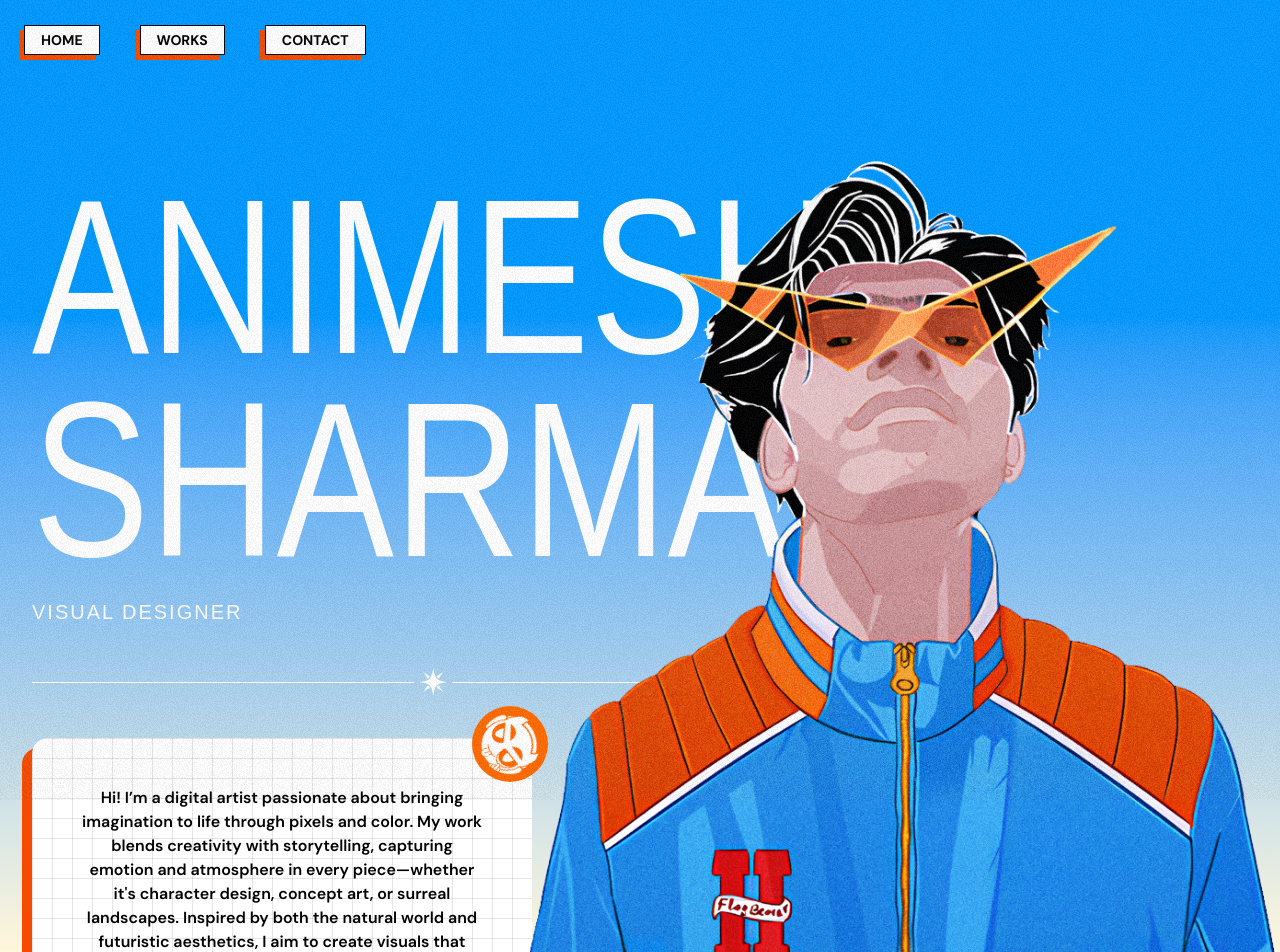
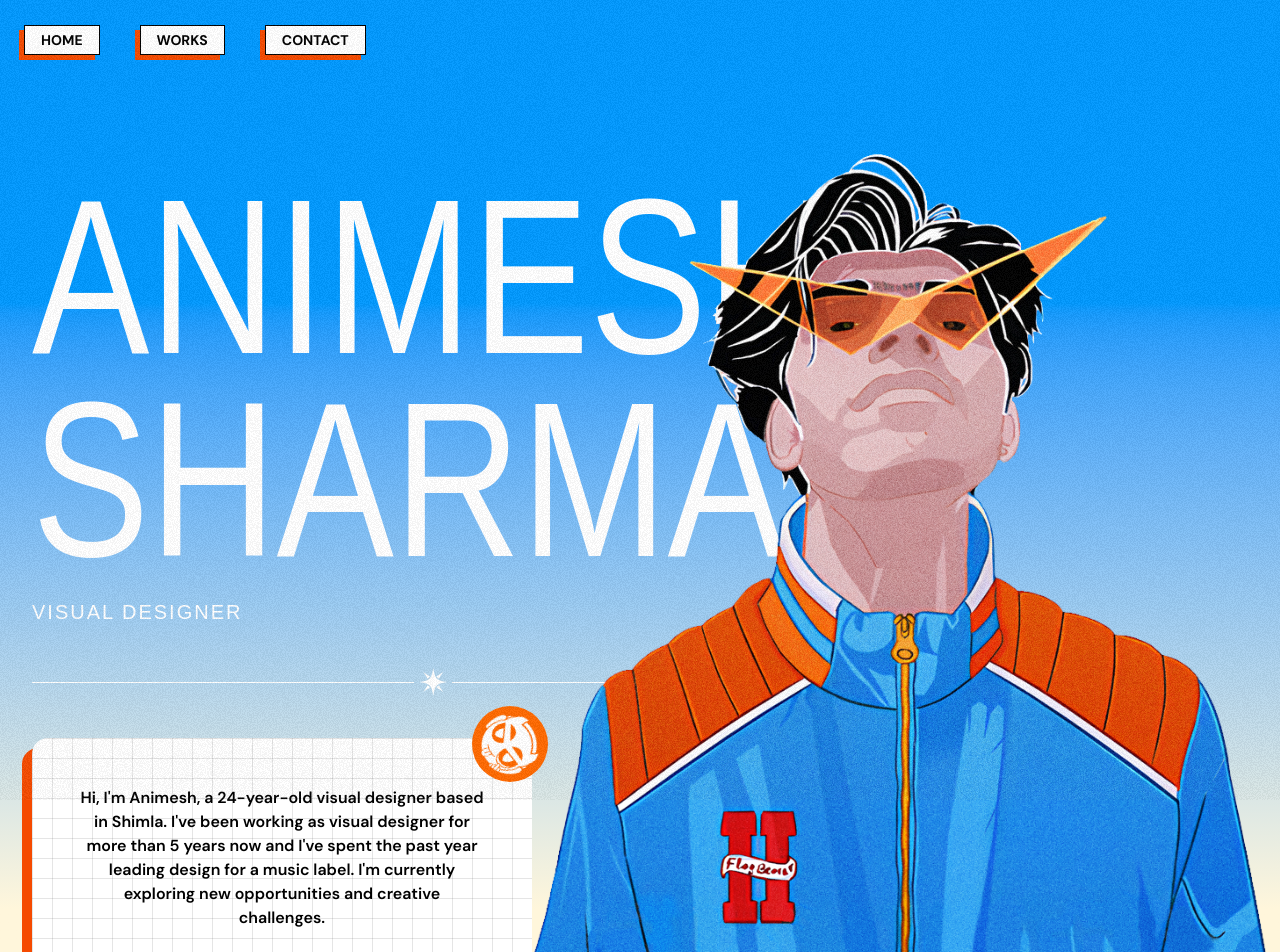
Before and after one commit to savarkavi/animesh-portfolio, a Next.js app: page / in a window 1280 px wide. Shown: the top 952 px of the page. Built offline with nearby package versions, Linux system fonts and the light colour scheme; a web font is replaced by a local one.

Commit message:
update Hero component text and copyright year in Footer

```diff
--- a/src/components/Footer.tsx
+++ b/src/components/Footer.tsx
@@ -116,12 +116,11 @@ const Footer = () => {
               >
                 animesh.sharma.art@gmail.com
               </Link>
-              <p className="md:text-base">9840771756</p>
             </div>
           </div>
         </div>
         <p className="absolute bottom-4 z-10 uppercase">
-          © Copyright Animesh 2025
+          © Copyright Animesh 2026
         </p>
       </div>
     </div>
--- a/src/components/Hero.tsx
+++ b/src/components/Hero.tsx
@@ -64,13 +64,11 @@ const Hero = () => {
           <p
             className={`text-center font-semibold text-black md:text-xl xl:text-base 2xl:text-xl`}
           >
-            Hi! I’m a digital artist passionate about bringing imagination to
-            life through pixels and color. My work blends creativity with
-            storytelling, capturing emotion and atmosphere in every
-            piece—whether it&apos;s character design, concept art, or surreal
-            landscapes. Inspired by both the natural world and futuristic
-            aesthetics, I aim to create visuals that connect, inspire, and
-            provoke thought.
+            Hi, I&apos;m Animesh, a 24-year-old visual designer based in Shimla.
+            I&apos;ve been working as visual designer for more than 5 years now
+            and I&apos;ve spent the past year leading design for a music label.
+            I&apos;m currently exploring new opportunities and creative
+            challenges.
           </p>
           <div className="absolute -top-8 -right-4 rounded-full bg-orange-500 p-2">
             <div className="animesh-logo relative h-[60px] w-[60px] rounded-full">
```
Also changed, not shown: 1 other file (tests, documents, lock files or other folders).
